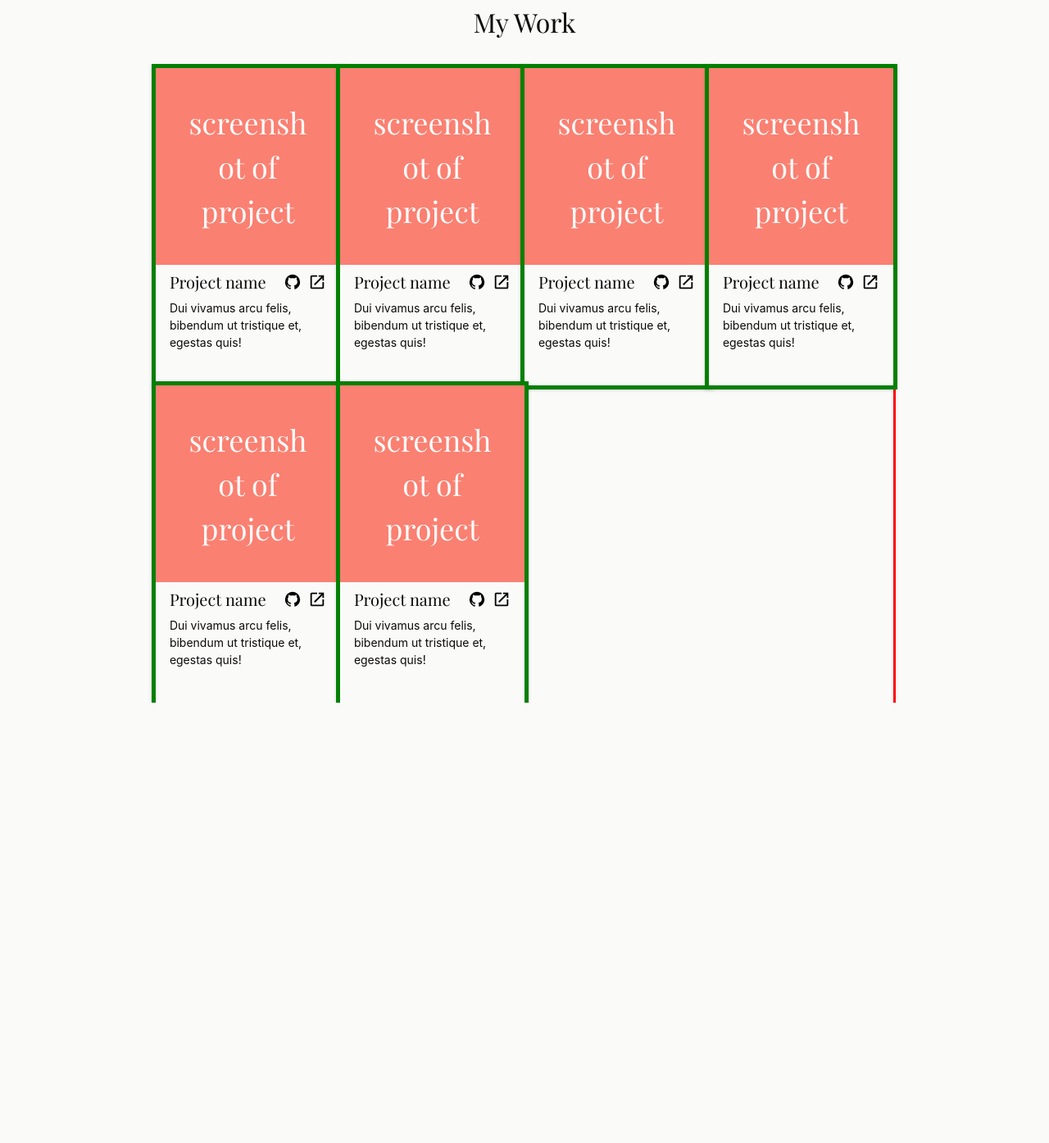
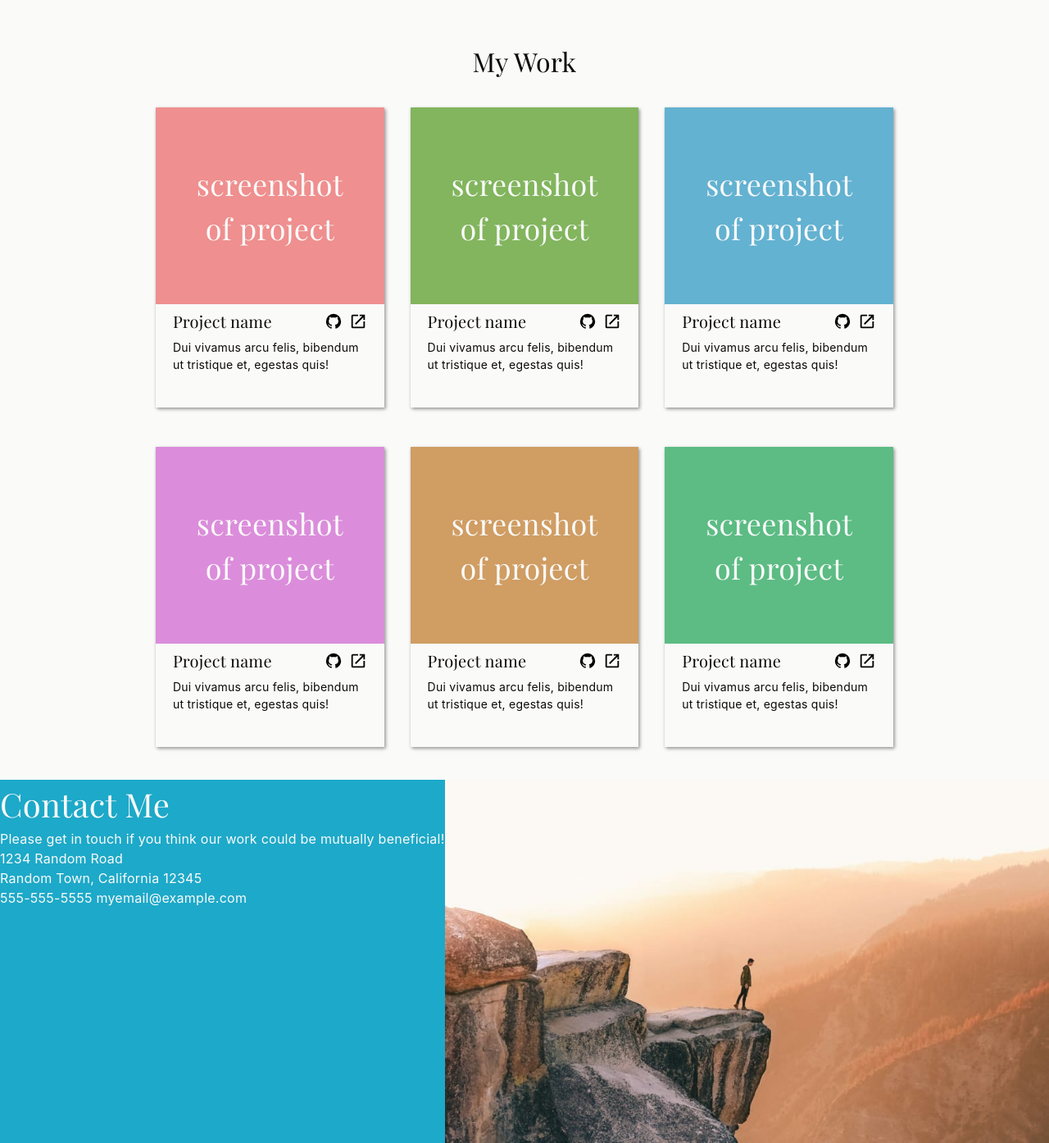
Before and after one commit to kslau07/portfolio_homepage, a plain HTML site: page index.html in a window 1280 px wide. Shown: the part 481-1875 px from the top of the page at 82% size. Before the commit the page ends 1338 px from the top, so only its background shows below. Drawn offline with nearby package versions, Linux system fonts and the light colour scheme; a web font is replaced by a local one.

Commit message:
feat: Add footer, adjust spacing

```diff
--- a/index.html
+++ b/index.html
@@ -13,6 +13,12 @@
       rel="stylesheet"
     />
 
+    <link rel="preconnect" href="https://fonts.googleapis.com" />
+    <link rel="preconnect" href="https://fonts.gstatic.com" crossorigin />
+    <link
+      href="https://fonts.googleapis.com/css2?family=Roboto:ital,wght@0,100;0,300;0,400;0,500;0,700;0,900;1,100;1,300;1,400;1,500;1,700;1,900&display=swap"
+      rel="stylesheet"
+    />
     <link
       rel="stylesheet"
       type="text/css"
@@ -37,10 +43,10 @@
               alt="Cartoon of an office worker"
             />
           </picture>
-          <div class="photo__name serif white text-shadow">Sam Lau</div>
+          <div class="photo__name serif text-white text-shadow">Sam Lau</div>
         </div>
-        <h2 class="about-me__title black serif">About me</h2>
-        <div class="about-me__content black">
+        <h2 class="about-me__title text-black serif">About me</h2>
+        <div class="about-me__content text-black">
           Cras adipiscing enim eu turpis egestas pretium aenean pharetra, magna.
           Porta lorem mollis aliquam ut porttitor. Id ornare arcu odio ut sem
           nulla pharetra diam sit. Nec dui nunc mattis enim ut tellus elementum
@@ -55,12 +61,12 @@
         </div>
       </div>
     </header>
-    <main class="">
+    <main class="main">
       <h2 class="main__title serif">My Work</h2>
-      <div class="cards grid">
+      <div class="main__inner grid">
         <article class="card shadow">
           <div class="card__image">
-            <h2 class="serif white">screenshot of project</h2>
+            <h2 class="serif text-white">screenshot of project</h2>
           </div>
           <div class="card__text">
             <div class="card__header flex">
@@ -77,7 +83,7 @@
         </article>
         <article class="card shadow">
           <div class="card__image">
-            <h2 class="serif white">screenshot of project</h2>
+            <h2 class="serif text-white">screenshot of project</h2>
           </div>
           <div class="card__text">
             <div class="card__header flex">
@@ -94,7 +100,7 @@
         </article>
         <article class="card shadow">
           <div class="card__image">
-            <h2 class="serif white">screenshot of project</h2>
+            <h2 class="serif text-white">screenshot of project</h2>
           </div>
           <div class="card__text">
             <div class="card__header flex">
@@ -111,7 +117,7 @@
         </article>
         <article class="card shadow">
           <div class="card__image">
-            <h2 class="serif white">screenshot of project</h2>
+            <h2 class="serif text-white">screenshot of project</h2>
           </div>
           <div class="card__text">
             <div class="card__header flex">
@@ -128,7 +134,7 @@
         </article>
         <article class="card shadow">
           <div class="card__image">
-            <h2 class="serif white">screenshot of project</h2>
+            <h2 class="serif text-white">screenshot of project</h2>
           </div>
           <div class="card__text">
             <div class="card__header flex">
@@ -145,7 +151,7 @@
         </article>
         <article class="card shadow">
           <div class="card__image">
-            <h2 class="serif white">screenshot of project</h2>
+            <h2 class="serif text-white">screenshot of project</h2>
           </div>
           <div class="card__text">
             <div class="card__header flex">
@@ -162,5 +168,37 @@
         </article>
       </div>
     </main>
+    <footer class="footer text-white">
+      <div class="footer__inner grid">
+        <div class="footer__text">
+          <h1 class="serif">Contact Me</h1>
+          <p>
+            Please get in touch if you think our work could be mutually
+            beneficial!
+          </p>
+          <div>
+            1234 Random Road<br />
+            Random Town, California 12345
+          </div>
+          <div>555-555-5555 myemail@example.com</div>
+        </div>
+        <div class="footer__image">
+          <picture class="photo__image">
+            <source
+              media="(min-width: 900px)"
+              srcset="./assets/man-cliff-wide-900w.jpg"
+            />
+            <source
+              media="(min-width: 100px)"
+              srcset="./assets/man-cliff-narrow-500w.jpg"
+            />
+            <img
+              src="./assets/man-cliff-narrow-500w.jpg"
+              alt="Man standing on edge of cliff"
+            />
+          </picture>
+        </div>
+      </div>
+    </footer>
   </body>
 </html>
--- a/style.css
+++ b/style.css
@@ -11,6 +11,7 @@ body {
   --serif: "Playfair Display", serif;
   font-family: -apple-system, BlinkMacSystemFont, "Segoe UI", Roboto, Helvetica,
     Arial, sans-serif, "Apple Color Emoji", "Segoe UI Emoji", "Segoe UI Symbol";
+  letter-spacing: 0.25px;
 }
 
 body {
@@ -24,11 +25,11 @@ body {
   font-style: normal;
 }
 
-.white {
+.text-white {
   color: var(--white);
 }
 
-.black {
+.text-black {
   color: var(--black);
 }
 
@@ -60,7 +61,8 @@ body {
     var(--white) 85vw,
     var(--white)
   );
-  padding: calc(var(--space-md) + 2vw);
+  padding-top: calc(var(--space-md) + 2vw);
+  padding-inline: calc(var(--space-md) + 2vw);
   padding-bottom: var(--space-xxxxl);
 }
 
@@ -104,9 +106,9 @@ body {
   text-decoration: none;
 }
 
-main {
-  margin: 0 auto;
-  max-width: var(--max-width);
+.main {
+  padding-inline: calc(var(--space-md) + 2vw);
+  padding-bottom: var(--space-xxl);
 }
 
 .main__title {
@@ -114,33 +116,41 @@ main {
   margin-bottom: 1em;
 }
 
-.cards {
-  max-width: var(--max-width);
+.main__inner {
   grid-template-columns: repeat(auto-fit, minmax(225px, 1fr));
-  /* gap: var(--space-xxl) var(--space-xl); */
-  /* grid-template-columns: auto auto auto; */
-  /* gap: 3em 2em; */
-  /* align-items: center; */
-  /* align-content: center; */
-  /* justify-content: space-between; */
-  /* justify-content: center; */
-  outline: 3px solid red;
-  /* margin: auto; */
+  gap: 3em 2em;
 }
 
 .card {
-  /* width: 100%; */
   box-shadow: 2px 2px 4px rgb(0 0 0 / 0.3);
   background-color: var(--white);
-  outline: 5px solid green;
 }
 
 .card__image {
   height: 240px;
   width: 100%;
-  background-color: salmon;
   display: grid;
   place-items: center;
+  background-color: hsl(0, 75%, 75%);
+}
+
+.card:nth-child(1) .card__image {
+  filter: hue-rotate(0deg);
+}
+.card:nth-child(2) .card__image {
+  filter: hue-rotate(100deg);
+}
+.card:nth-child(3) .card__image {
+  filter: hue-rotate(200deg);
+}
+.card:nth-child(4) .card__image {
+  filter: hue-rotate(300deg);
+}
+.card:nth-child(5) .card__image {
+  filter: hue-rotate(400deg);
+}
+.card:nth-child(6) .card__image {
+  filter: hue-rotate(500deg);
 }
 
 .card__image > h2 {
@@ -179,6 +189,14 @@ main {
 .card__description {
   font-size: 0.875rem;
   margin-bottom: 3em;
+}
+
+.footer {
+  background-color: var(--color-accent);
+}
+
+.footer__inner {
+  grid-auto-flow: row;
 }
 
 /* Tablets */
@@ -236,6 +254,16 @@ main {
     right: calc(0% + var(--space-sm));
     font-size: var(--text-sm);
   }
+
+  .main {
+    padding-inline: calc(var(--space-md) + 2vw);
+  }
+  .main-inner {
+  }
+
+  .footer__inner {
+    grid-auto-flow: column;
+  }
 }
 
 /* Desktops */
@@ -243,6 +271,7 @@ main {
   .header {
     padding-top: calc(var(--space-xl) + 3vw);
     padding-inline: var(--space-lg);
+    padding-bottom: 7rem;
   }
 
   .header-inner {
@@ -286,7 +315,11 @@ main {
     font-size: var(--text-base);
   }
 
-  .cards {
-    /* padding-inline: calc(var(--space-xxxl) + 2vw); */
+  .main {
+    padding-inline: var(--space-lg);
+  }
+  .main__inner {
+    margin: 0 auto;
+    max-width: var(--max-width);
   }
 }
```
Also changed, not shown: assets/man-cliff-narrow-500w.jpg (added), assets/man-cliff-wide-900w.jpg (added), 1 other file.
